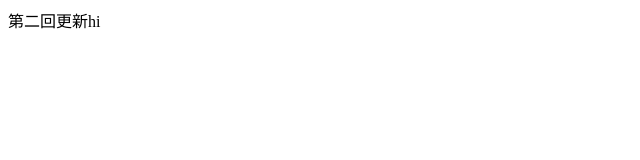
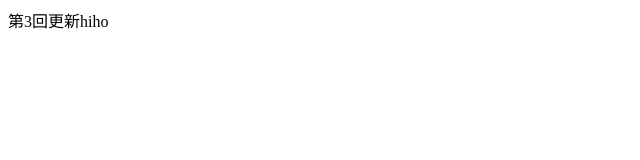
Before and after one commit to urah1984/test, a plain HTML site: page index.html in a window 1280 px wide. Shown: the full height of the page, 0-640 px from the left. Drawn offline with Linux system fonts and the light colour scheme.

Commit message:
第二回更新

```diff
--- a/index.html
+++ b/index.html
@@ -5,4 +5,4 @@
     <title>test</title>
     <meta charset="utf-8">
 </head>
-第二回更新hi
+第3回更新hiho
```
